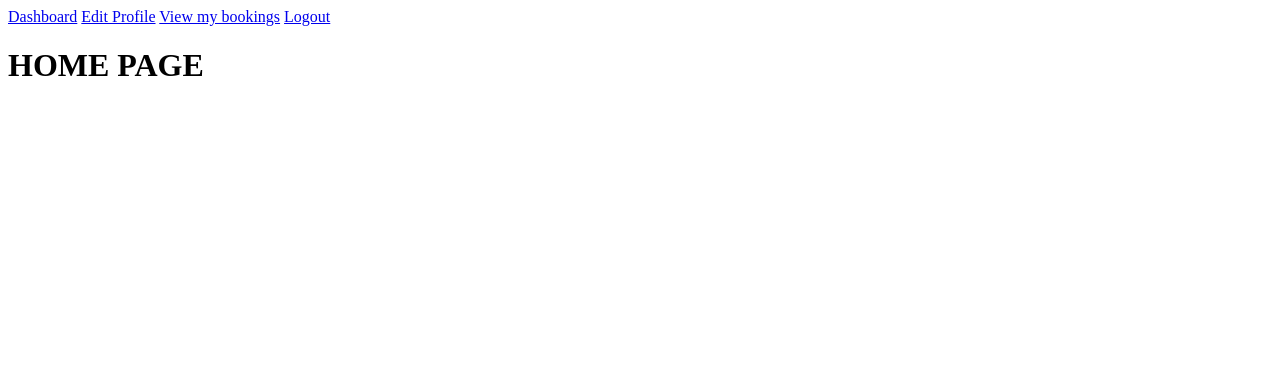
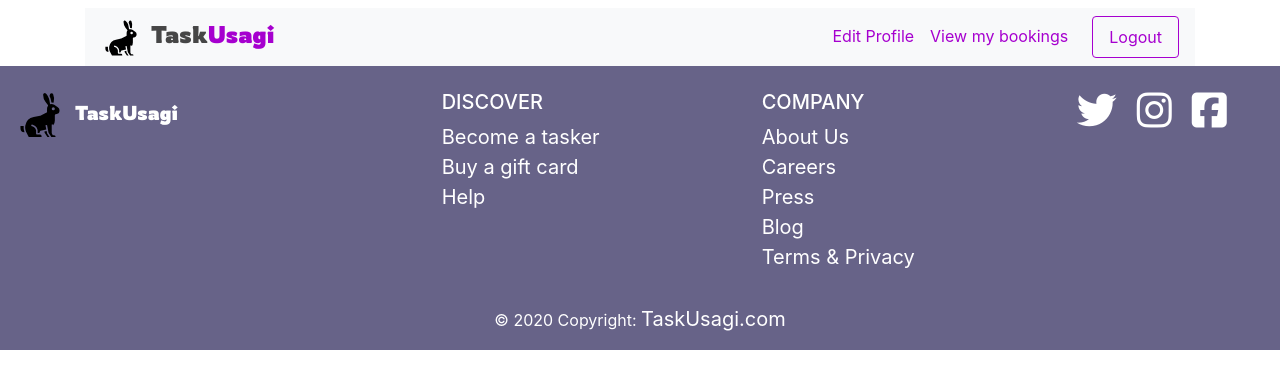
Before and after one commit to j-scu486/taskusagi, a Django app: page /accounts/dashboard/ in a window 1280 px wide. Shown: the top 389 px of the page. Run offline with Django 3.2, Linux system fonts and the light colour scheme; the visitor is signed in with stand-in values (Sample User, id 1); some libraries are stand-ins or nearby versions.

Commit message:
login, dashboard styles added

```diff
--- a/booking/forms.py
+++ b/booking/forms.py
@@ -17,5 +17,5 @@ choices = [
 ]
 
 class ScheduleBookingComplete(forms.Form):
-    completed = forms.BooleanField(required=False)
+    completed = forms.BooleanField(required=True)
     rating = forms.ChoiceField(choices=choices)
--- /dev/null
+++ b/static/taskusagi/style.css
@@ -0,0 +1,176 @@
+@import url('https://fonts.googleapis.com/css2?family=Rowdies:wght@700&display=swap');
+
+:root {
+    --main-text-color: rgb(166, 0, 207);
+    --main-text-hover: rgb(121, 0, 151);
+}
+
+a {
+    color: var(--main-text-color);
+}
+
+a:hover {
+    text-decoration: none;
+    color: var(--main-text-color);
+
+}
+/* NAVBAR */
+
+.navbar-header-custom {
+    font-family: 'Rowdies', cursive;
+    font-size: 1.5rem;
+    font-weight: 600;
+    color: #464646;
+}
+
+.navbar-header-custom .usagi {
+    color: var(--main-text-color);
+    margin-right: 20px;
+}
+
+.navbar-header-custom:hover {
+    text-decoration: none;
+    color: #464646;
+}
+
+.navbar-header-custom .usagi:hover {
+    text-decoration: none;
+    color: var(--main-text-color);
+}
+
+.nav-header-icon {
+    height: 40px;
+    margin-right: 10px;
+}
+
+.navbar-light .navbar-nav .nav-link{
+    color: var(--main-text-color);
+}
+
+.navbar-light .navbar-nav .nav-link:hover {
+    color: var(--main-text-hover);
+}
+
+/* BUTTONS */
+
+.navbar-expand-lg .navbar-nav .nav-link.btn-outline-primary {
+    padding: 0.5rem 1rem;
+}
+.btn-outline-primary {
+    border-color: var(--main-text-color);
+}
+
+.btn-outline-primary:hover {
+    background-color: var(--main-text-color);
+}
+
+.navbar-light .navbar-nav .nav-link.btn-outline-primary:hover {
+    color: #ffffff;
+}
+
+.btn:focus, .btn:active {
+    outline: none !important;
+    box-shadow: none !important;
+  }
+
+.tasks-link {
+    background-color: #fff;
+    border: 1px solid var(--main-text-color);
+    border-radius: 5px;
+    padding: .5rem 1rem;
+    transition: background-color .25s;
+    margin: 0 10px;
+}
+
+.tasks-link:hover {
+    color: #fff;
+    background-color: var(--main-text-color);
+}
+
+
+  /* LOGIN */
+
+.header-icon-container {
+    display: flex;
+    align-items: center;
+    margin-bottom: 20px;
+}
+
+.header-icon {
+    height: 100px;
+    margin-right: 10px;
+}
+
+.header-icon-task {
+    font-family: 'Rowdies', cursive;
+    font-size: 2.5rem;
+}
+
+.header-icon-usagi {
+    font-family: 'Rowdies', cursive;
+    font-size: 2.5rem;
+    color: var(--main-text-color)
+}
+
+.form-signin {
+    display: flex;
+    flex-direction: column;
+    margin: 0 auto;
+    width: 60%;
+
+}
+
+.form-signin button.login-btn{
+    width: 300px;
+    display: block;
+    margin: 25px auto;
+    outline: none;
+    border: none;
+    color: #fff;
+    font-weight: 900;
+    background-color: var(--main-text-color);
+    padding: 0.5rem 1rem;
+    border-radius: 10px;
+    transition: background-color 1s;
+}
+
+.form-signin button.login-btn:hover {
+    background-color: var(--main-text-hover);
+}
+
+.login-container {
+    max-width: 1100px;
+    display: flex;
+    flex-direction: column;
+    align-items: center;
+    justify-content: center;
+    margin: 0 auto;
+    height: 80vh;
+}
+
+/* DASHBOARD */
+
+.dashboard-tasks-container {
+    display: flex;
+    flex-direction: column;
+    justify-content: center;
+    align-items: center;
+    flex-wrap: wrap;
+    height: 100vh;
+}
+
+/* FOOTER */
+
+.page-footer {
+    background-color: rgb(103, 99, 136);
+    color: #fff;
+}
+
+.page-footer a {
+    color: #fff;
+    font-size: 1.25rem;
+}
+
+.footer-header {
+    font-family: 'Rowdies', cursive;
+}
--- a/taskusagi/settings.py
+++ b/taskusagi/settings.py
@@ -122,6 +122,9 @@ USE_TZ = True
 # https://docs.djangoproject.com/en/3.0/howto/static-files/
 
 STATIC_URL = '/static/'
+STATIC_ROOT = ''
+STATICFILES_DIRS = ( os.path.join('static'), )
+
 MEDIA_URL = '/media/'
 MEDIA_ROOT = os.path.join(BASE_DIR, 'media/')
 
--- a/templates/base.html
+++ b/templates/base.html
@@ -1,9 +1,12 @@
+{% load static %}
 <!DOCTYPE html>
 <html lang="en">
 <head>
     <meta charset="UTF-8">
     <meta name="viewport" content="width=device-width, initial-scale=1.0">
+    <link rel="stylesheet" href="https://stackpath.bootstrapcdn.com/bootstrap/4.5.0/css/bootstrap.min.css" integrity="sha384-9aIt2nRpC12Uk9gS9baDl411NQApFmC26EwAOH8WgZl5MYYxFfc+NcPb1dKGj7Sk" crossorigin="anonymous">
     <link rel="stylesheet" href="https://cdnjs.cloudflare.com/ajax/libs/jquery-datetimepicker/2.5.20/jquery.datetimepicker.min.css" integrity="sha256-DOS9W6NR+NFe1fUhEE0PGKY/fubbUCnOfTje2JMDw3Y=" crossorigin="anonymous" />
+    <link rel="stylesheet" type="text/css" href="{% static 'taskusagi/style.css' %}">
     <title>Document</title>
 </head>
 <body>
@@ -11,31 +14,111 @@
     <!-- NAVBAR -->
     {% block navbar %}
     {% if request.user.is_authenticated %}
-        <a href="{% url 'user:dashboard' %}">Dashboard</a>
-        <a href="{% url 'user:profile_edit' %}">Edit Profile</a>
-        <a href="{% url 'booking:booking-list' request.user.id %}">View my bookings</a>
-        <a href="{% url 'logout' %}">Logout</a>
-        <!-- Messages -->
-    <!-- If Tasker, show these links: -->
-        {% if request.user.is_tasker %}
-            <a href="{% url 'user:tasks' %}">View Tasks</a>
-            <a href="{% url 'user:tasker-schedule' %}">My Schedule</a>
+    <div class="container">
+    <nav class="navbar navbar-expand-lg navbar-light bg-light mt-2">
+        <a class="navbar-header-custom" href="{% url 'user:dashboard' %}"><img class="nav-header-icon" src="{% static 'taskusagi/img/rabbit.svg' %}">Task<span class="navbar-header-custom usagi">Usagi</span></a>
+        <button class="navbar-toggler" type="button" data-toggle="collapse" data-target="#navbarSupportedContent" aria-controls="navbarSupportedContent" aria-expanded="false" aria-label="Toggle navigation">
+          <span class="navbar-toggler-icon"></span>
+        </button>
+
+        <div class="collapse navbar-collapse justify-content-end" id="navbarSupportedContent">
+          <ul class="navbar-nav">
+            <li class="nav-item">
+              <a class="nav-link" href="{% url 'user:profile_edit' %}">Edit Profile</a>
+            </li>
+            <li class="nav-item">
+                <a class="nav-link" href="{% url 'booking:booking-list' request.user.id %}">View my bookings</a>
+              </li>
+          {% if request.user.is_tasker %}
+          <li class="nav-item">
+            <a class="nav-link" href="{% url 'user:tasks' %}">View Tasks</a>
+          </li>
+          <li class="nav-item">
+            <a class="nav-link" href="{% url 'user:tasker-schedule' %}">My Schedule</a>
+          </li>
+          {% endif %}
+              <li class="nav-item ml-3">
+                  <a class="nav-link btn btn-outline-primary" href="{% url 'logout' %}">Logout</a>
+              </li>
+          </ul>
+
         {% endif %}
-    <!-- If seeker, show these links: -->
-        {% if request.user.is_seeker %}
-        {% endif %}
-
-    {% endif %}
+        </div>
+      </nav>
+    </div>
     {% endblock %}
 
     {% block content %}
 
     {% endblock %}
 
+{% if request.user.is_authenticated %}
+
+<footer class="page-footer font-small pt-4">
+  <div class="container-fluid text-center text-md-left">
+    <div class="row">
+      <div class="col-md-4 mt-md-0 mt-3">
+        <!-- Content -->
+        <h5 class="footer-header"><img class="header-icon" style="height: 50px;" src="{% static 'taskusagi/img/rabbit.svg' %}">TaskUsagi</h5>
+      </div>
+      <hr class="clearfix w-100 d-md-none pb-3">
+      <div class="col-md-3 mb-md-0 mb-3">
+        <h5 class="text-uppercase">Discover</h5>
+        <ul class="list-unstyled">
+          <li>
+            <a href="#!">Become a tasker</a>
+          </li>
+          <li>
+            <a href="#!">Buy a gift card</a>
+          </li>
+          <li>
+            <a href="#!">Help</a>
+          </li>
+        </ul>
+      </div>
+      <div class="col-md-3 mb-md-0 mb-3">
+        <h5 class="text-uppercase">Company</h5>
+        <ul class="list-unstyled">
+          <li>
+            <a href="#!">About Us</a>
+          </li>
+          <li>
+            <a href="#!">Careers</a>
+          </li>
+          <li>
+            <a href="#!">Press</a>
+          </li>
+          <li>
+            <a href="#!">Blog</a>
+          </li>
+          <li>
+            <a href="#!">Terms & Privacy</a>
+          </li>
+        </ul>
+      </div>
+      <div class="col-md-2 mb-md-0 mb-3">
+        <ul class="list-unstyled d-flex row">
+          <li><a href=""><i class="fab fa-twitter fa-2x" style="margin: 0 10px;"></i></a></li>
+          <li><a href=""><i class="fab fa-instagram fa-2x" style="margin: 0 10px;"></i></a></li>
+          <li><a href=""><i class="fab fa-facebook-square fa-2x" style="margin: 0 10px;" ></i></a></li>
+        </ul>
+        </div>
+    </div>
+  </div>
+
+  <div class="footer-copyright text-center py-3">© 2020 Copyright:
+    <a href="#"> TaskUsagi.com</a>
+  </div>
+
+</footer>
+{% endif %}
 
     <!-- jQuery -->
     <script src="https://ajax.googleapis.com/ajax/libs/jquery/3.5.1/jquery.min.js"></script>
+    <script src="https://cdn.jsdelivr.net/npm/popper.js@1.16.0/dist/umd/popper.min.js" integrity="sha384-Q6E9RHvbIyZFJoft+2mJbHaEWldlvI9IOYy5n3zV9zzTtmI3UksdQRVvoxMfooAo" crossorigin="anonymous"></script>
+    <script src="https://stackpath.bootstrapcdn.com/bootstrap/4.5.0/js/bootstrap.min.js" integrity="sha384-OgVRvuATP1z7JjHLkuOU7Xw704+h835Lr+6QL9UvYjZE3Ipu6Tp75j7Bh/kR0JKI" crossorigin="anonymous"></script>
     <script src="https://cdnjs.cloudflare.com/ajax/libs/jquery-datetimepicker/2.5.20/jquery.datetimepicker.full.min.js" integrity="sha256-FEqEelWI3WouFOo2VWP/uJfs1y8KJ++FLh2Lbqc8SJk=" crossorigin="anonymous"></script>
+    <script src="https://kit.fontawesome.com/838ceaf136.js" crossorigin="anonymous"></script>
     {% block scripts %}
 
     {% endblock %}
--- a/templates/dashboard.html
+++ b/templates/dashboard.html
@@ -1,10 +1,11 @@
 {% extends 'base.html' %}
+{% load static %}
 
 {% block content %}
-    <h1>HOME PAGE</h1>
 
     <!-- If the user is a tasker... -->
-    {% if user.is_tasker %}
+    <div class="container">
+        {% if user.is_tasker %}
         <h2>Welcome back, {{ user.first_name }}</h2>
         <div class="upcoming-jobs">
             {% if upcoming_tasks %}
@@ -25,12 +26,17 @@
 
     <!-- If the user is a seeker... -->
     {% if user.is_seeker%}
-        <h2>Whats your next task?</h2>
-        {% for category in categories %}
-            <p>
-                <a href="{% url 'booking:booking-search' category.0 %}">{{ category.1|title }}</a>
-            </p>
-        {% endfor %}
+    <div class="dashboard-tasks-container">
+        <h2 class="text-center mb-5">Whats your next task?</h2>
+            <div class="dashboard-tasks-links">
+                {% for category in categories %}
+                    <a class="tasks-link" href="{% url 'booking:booking-search' category.0 %}">{{ category.1|title }}</a>
+                {% endfor %}
+            </div>
+        </div>
+
     {% endif %}
+    </div>
+
 
 {% endblock %}
--- a/users/views.py
+++ b/users/views.py
@@ -38,7 +38,6 @@ class TaskerSignUpView(generic.CreateView):
 @login_required
 def edit_profile(request):
     if request.method == 'POST':
-        # Update fields as necessary, redirect to dashboard page with success message
         form = CustomUserChangeForm(request.POST, instance=request.user)
         if form.is_valid():
             form.save()
```
Also changed, not shown: booking/views.py (+3 -6 lines), templates/registration/login.html (+12 -7 lines), static/taskusagi/img/rabbit.svg (added).
